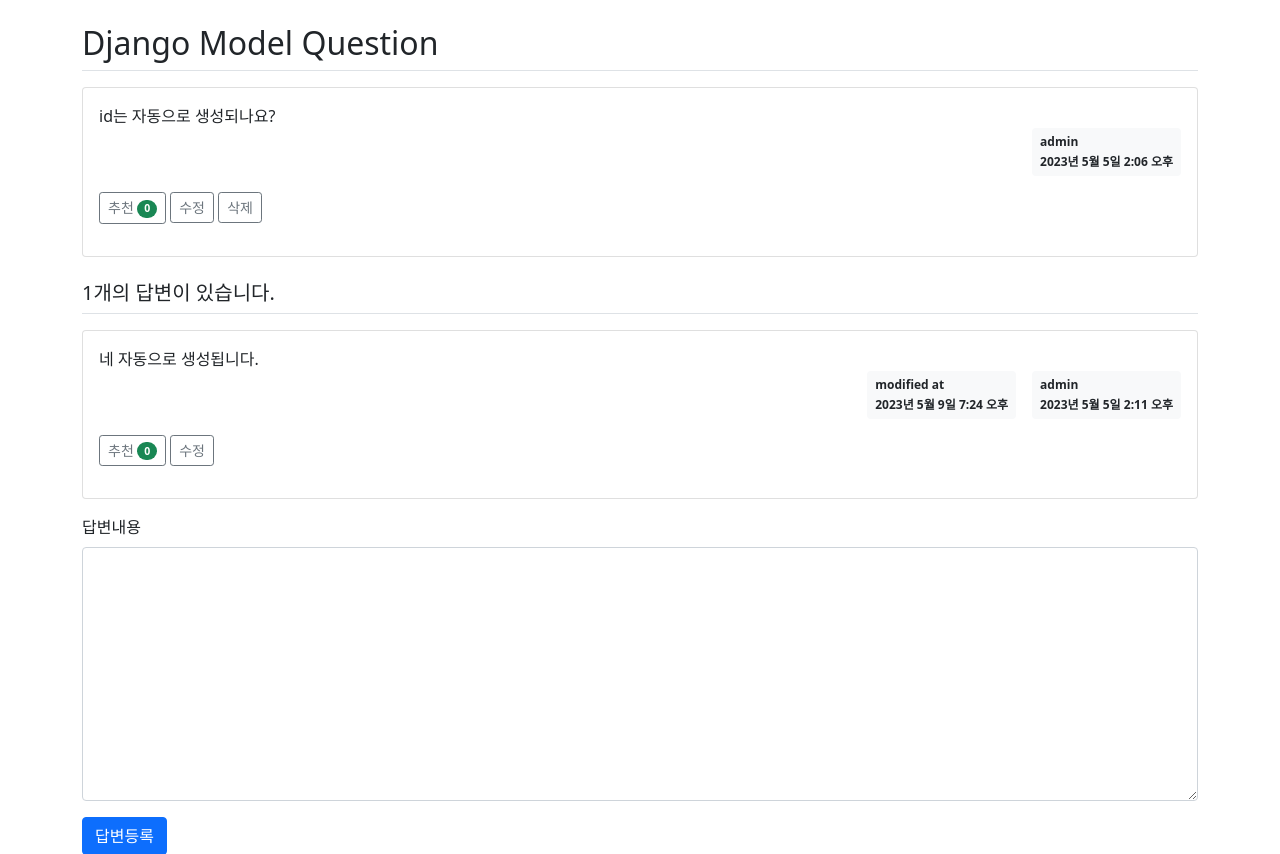
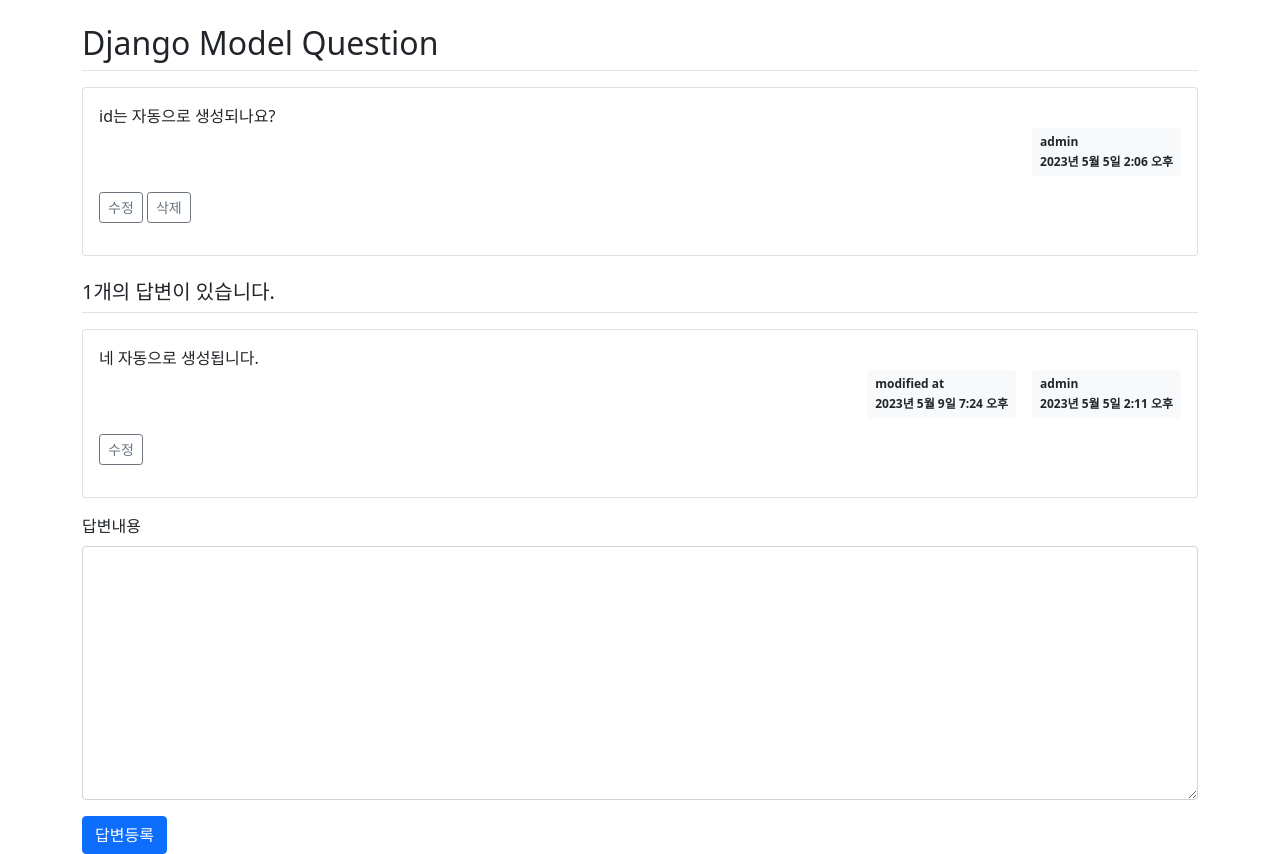
Before and after one commit to lhh9799/Jump_to_Django, a Django app: page /pybo/answer/create/2/ in a window 1280 px wide. Shown: the part 57-911 px from the top of the page. Run offline with Django 4.2, Linux system fonts and the light colour scheme; a user stored in the database is signed in; data comes from the database, SQL or seed files in the repository; data that the repository does not hold is empty; some libraries are stand-ins or nearby versions.

Commit message:
Revert "Jump to Django Chapter 3-11"
This reverts commit 3a6c6b03

```diff
--- a/pybo/models.py
+++ b/pybo/models.py
@@ -4,20 +4,18 @@
 # Create your models here.
 
 class Question(models.Model):
-    author = models.ForeignKey(User, on_delete=models.CASCADE, related_name='author_question')
+    author = models.ForeignKey(User, on_delete=models.CASCADE)
     subject = models.CharField(max_length = 200)
     content = models.TextField()
     create_date = models.DateTimeField()
     modify_date = models.DateTimeField(null=True, blank=True)
-    voter = models.ManyToManyField(User, related_name='voter_question') #추천인 추가
 
     def __str__(self):
         return self.subject
 
 class Answer(models.Model):
-    author = models.ForeignKey(User, on_delete=models.CASCADE, related_name='author_answer')
+    author = models.ForeignKey(User, on_delete=models.CASCADE)
     question = models.ForeignKey(Question, on_delete = models.CASCADE)
     content = models.TextField()
     create_date = models.DateTimeField()
     modify_date = models.DateTimeField(null=True, blank=True)
-    voter = models.ManyToManyField(User, related_name='voter_answer')
--- a/pybo/urls.py
+++ b/pybo/urls.py
@@ -25,7 +25,4 @@
          answer_views.answer_modify, name='answer_modify'),
     path('answer/delete/<int:answer_id>/',
          answer_views.answer_delete, name='answer_delete'),
-
-    path('question/vote/<int:question_id>/', question_views.question_vote, name='question_vote'),
-    path('answer/vote/<int:answer_id>/', answer_views.answer_vote, name='answer_vote'),
 ]
--- a/templates/pybo/question_detail.html
+++ b/templates/pybo/question_detail.html
@@ -27,10 +27,6 @@
                 </div>
             </div>
             <div class="my-3">
-            <a href="javascript:void(0)" data-uri="{% url 'pybo:question_vote' question.id %}"
-               class="recommend btn btn-sm btn-outline-secondary">추천
-                <span class="badge rounded-pill bg-success">{{ question.voter.count }}</span>
-            </a>
                 {% if request.user == question.author %}
                 <a href="{% url 'pybo:question_modify' question.id  %}"
                     class="btn btn-sm btn-outline-secondary">수정</a>
@@ -59,10 +55,6 @@
                 </div>
             </div>
             <div class="my-3">
-                <a href="javascript:void(0)" data-uri="{% url 'pybo:answer_vote' answer.id %}"
-                   class="recommend btn btn-sm btn-outline-secondary"> 추천
-                    <span class="badge rounded-pill bg-success">{{ answer.voter.count }}</span>
-                </a>
                 {% if request.user == answer.author %}
                 <a href="{% url 'pybo:answer_modify' answer.id  %}"
                    class="btn btn-sm btn-outline-secondary">수정</a>
@@ -106,13 +98,5 @@
         };
     });
 });
-const recommend_elements = document.getElementsByClassName("recommend");
-Array.from(recommend_elements).forEach(function(element) {
-    element.addEventListener('click', function() {
-        if(confirm("정말로 추천하시겠습니까?")) {
-            location.href = this.dataset.uri;
-        };
-    });
-});
 </script>
 {% endblock %}
```
Also changed, not shown: pybo/views/question_views.py (+0 -9 lines), pybo/migrations/0005_answer_voter_question_voter_alter_answer_author_and_more.py (deleted).
